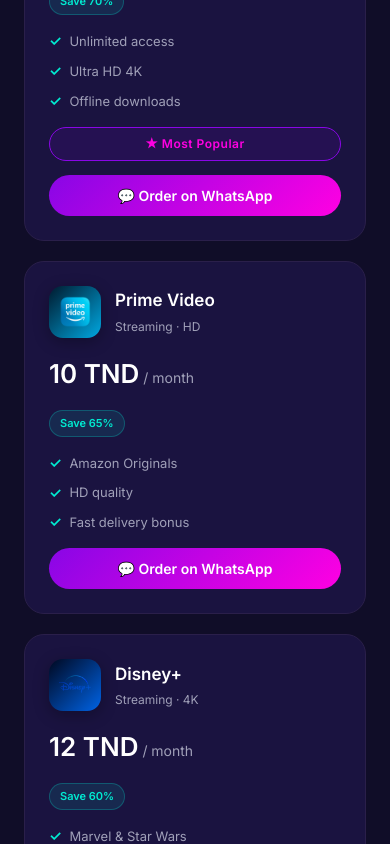
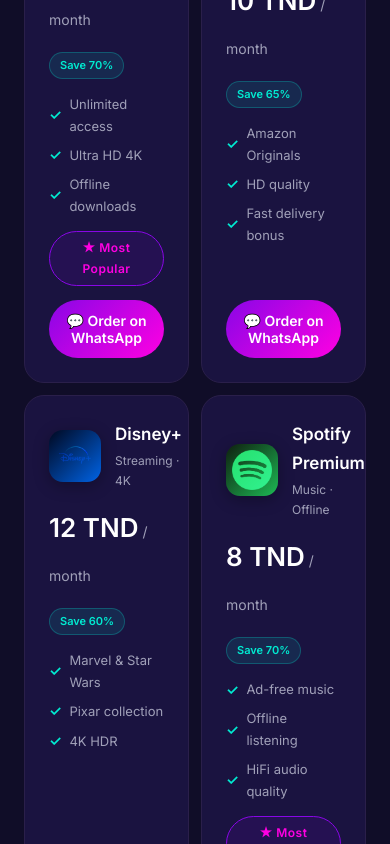
Before and after one commit to omarbenothm0/primespace, a Next.js app: page / in a window 390 px wide. Shown: the part 1728-2572 px from the top of the page. Built offline with nearby package versions, Linux system fonts and the light colour scheme.

Commit message:
2 columns mobile catalog

```diff
--- a/src/components/ProductCatalog.tsx
+++ b/src/components/ProductCatalog.tsx
@@ -73,7 +73,7 @@
           })}
         </div>
 
-        <div style={{ display: "grid", gridTemplateColumns: "repeat(auto-fill, minmax(260px, 1fr))", gap: 20 }}>
+        <div className="products-grid" style={{ display: "grid", gridTemplateColumns: "repeat(auto-fill, minmax(260px, 1fr))", gap: 20 }}>
           {filtered.map((product) => {
             const isHovered = hoveredCard === product.id;
             return (
@@ -139,6 +139,12 @@
           </a>
         </div>
       </div>
+      <style>{`
+  @media (max-width: 600px) {
+    .products-grid { grid-template-columns: repeat(2, 1fr) !important; gap: 12px !important; }
+  }
+`}</style>
     </section>
+
   );
 }
```
